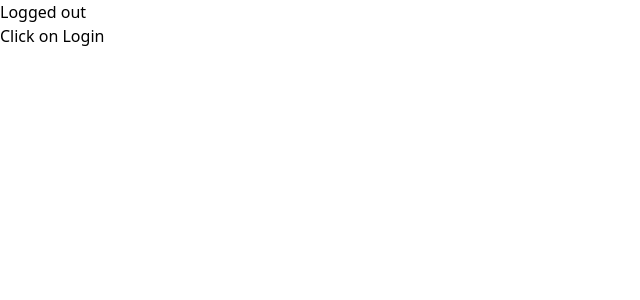
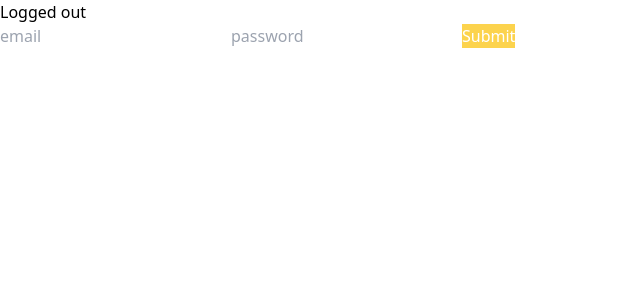
Before and after one commit to jun-ho-Kim/nuber-eats-frontend, a React (Create React App) app: page / in a window 1280 px wide. Shown: the top 300 px of the page, without its empty margins (0-640 px from the left). Built offline with nearby package versions, Linux system fonts and the light colour scheme.

Commit message:
React form: useState

```diff
--- a/package.json
+++ b/package.json
@@ -14,6 +14,7 @@
     "graphql": "^15.5.0",
     "react": "^17.0.1",
     "react-dom": "^17.0.1",
+    "react-hook-form": "^6.15.4",
     "react-router-dom": "^5.2.0",
     "react-scripts": "4.0.3",
     "typescript": "^4.2.3",
--- a/src/routers/logged-out-router.tsx
+++ b/src/routers/logged-out-router.tsx
@@ -1,14 +1,52 @@
-import React from "react";
+import React, { useState } from "react";
 import { isLoggedInVar } from "../apollo";
 
 export const LoggedOutRouter = () => {
     const onClick = () => {
         isLoggedInVar(true);
     }
+    const [email, setEmail] = useState("");
+    const [password, setPassword] = useState("");
+
+    const onSubmit = (event: any) => {
+        console.log("submit resule: ", event)
+    }
+
+    const onChange = (event: any) => {
+        const {target:
+            {name, value}
+        } = event;
+        if(name === "email") {
+            setEmail(value)
+        }
+        if(name === "password") {
+            setPassword(value)
+        }
+    }
     return (
         <div>
             <h1>Logged out</h1>
-            <button onClick={onClick}>Click on Login</button>
+            <form onSubmit={onSubmit}>
+            <div>
+                <input
+                    onChange={onChange}
+                    name="email"
+                    type="email"
+                    required
+                    placeholder="email"
+                    value={email}
+                />
+                <input
+                    onChange={onChange}
+                    name="password"
+                    type="password"
+                    required
+                    placeholder="password"
+                    value={password}
+                />
+                <button className="bg-yellow-300 text-white">Submit</button>
+            </div>
+            </form>
         </div>
     )
 }
```
Also changed, not shown: 1 other file (tests, documents, lock files or other folders).
